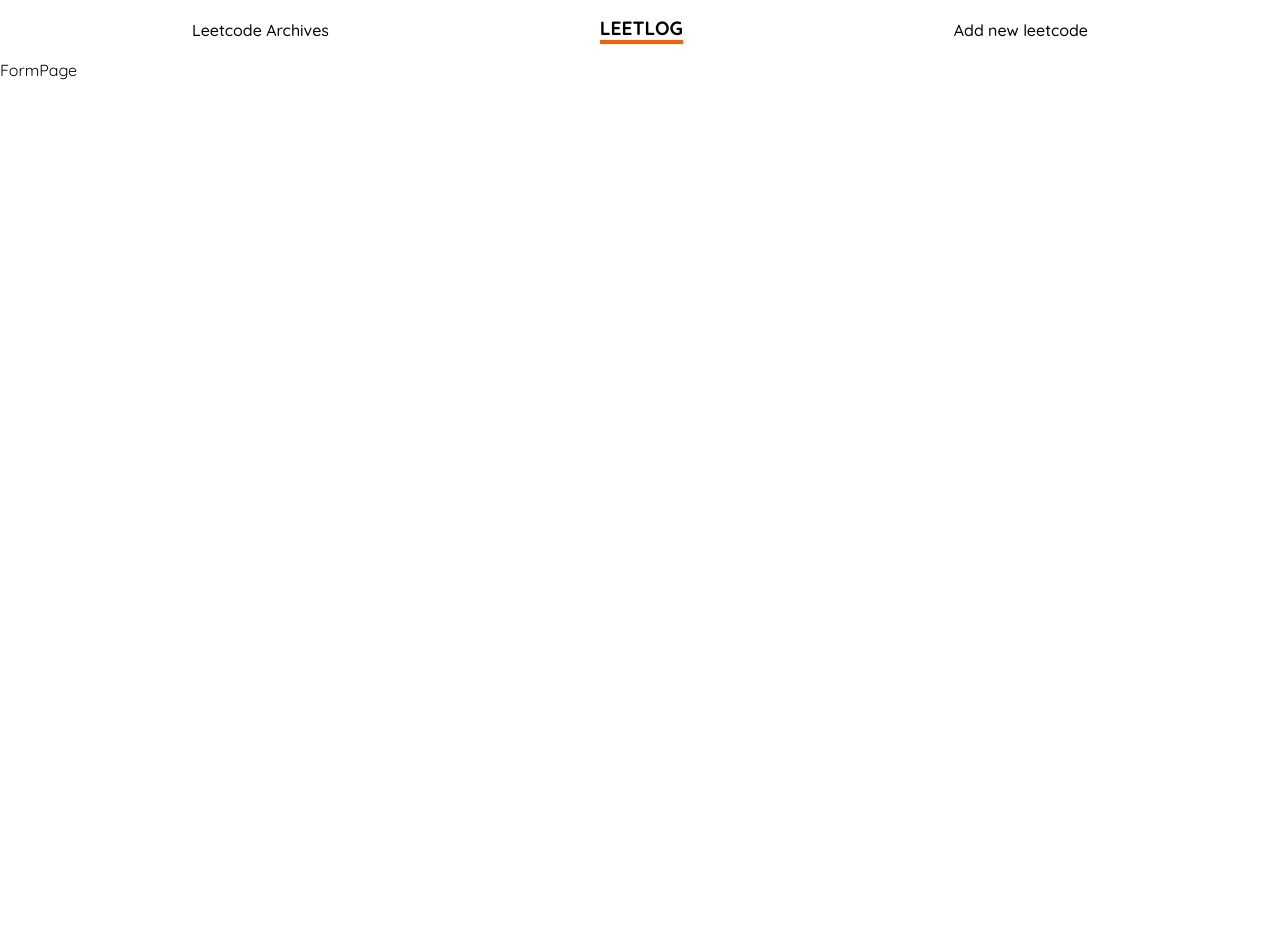
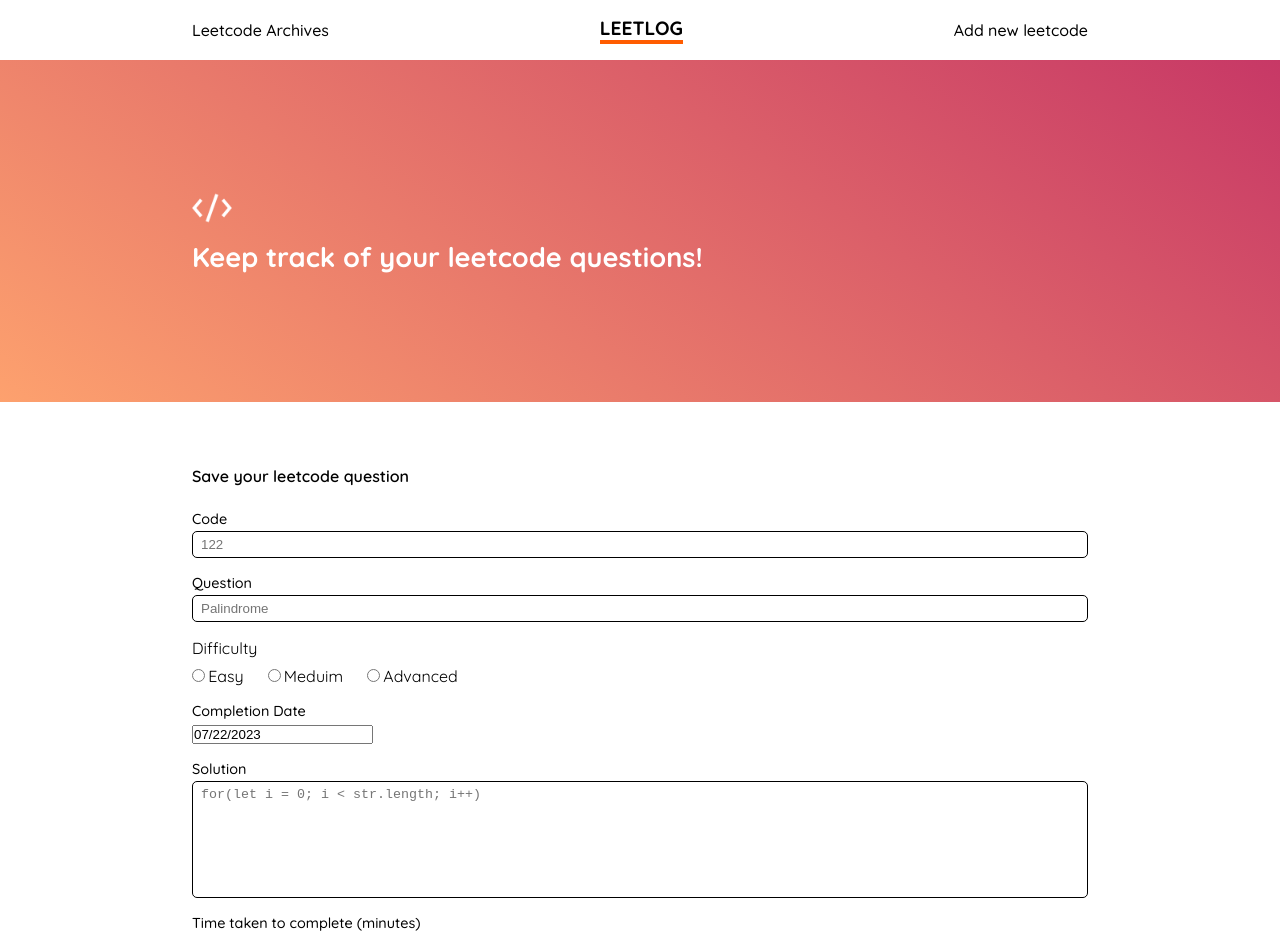
Before and after one commit to pichsophaneatdy/LeetLog, a React (Create React App) app: page /addNewLeetCode in a window 1280 px wide. Shown: the top 933 px of the page. Before the commit the page ends 800 px from the top, so only its background shows below. Built offline with nearby package versions, Linux system fonts and the light colour scheme; the HTML template or start-up script is replaced by a standard one.

Commit message:
Add formpage

```diff
--- a/package.json
+++ b/package.json
@@ -10,6 +10,7 @@
     "framer-motion": "^10.13.0",
     "graphql": "^16.7.1",
     "react": "^18.2.0",
+    "react-datepicker": "^4.16.0",
     "react-dom": "^18.2.0",
     "react-router-dom": "^6.14.2",
     "react-scripts": "5.0.1",
--- /dev/null
+++ b/src/components/Form/Form.jsx
@@ -0,0 +1,69 @@
+import React from 'react'
+import "./Form.scss";
+import DatePicker from "react-datepicker";
+import "react-datepicker/dist/react-datepicker.css";
+
+const Form = ({
+    code,
+    setCode,
+    question,
+    setQuestion,
+    date,
+    setDate,
+    solution,
+    setSolution,
+    duration,
+    setDuration,
+    setDifficulty,
+    handleSubmit,
+    success,
+    formError
+}) => {
+    return (
+        <form className="form" onSubmit={handleSubmit}>
+            <p className="form__title">Save your leetcode question</p>
+            {success && <p className="form__success">{success}</p>}
+            {formError && <p className="form__error">{formError}</p>}
+            {/* Code */}
+            <div className="form__control">
+                <label className="form__label">Code</label>
+                <input value={code} onChange={(e)=>setCode(e.target.value)} type="number" placeholder='122' className="form__input" />
+            </div>
+            {/* Question */}
+            <div className="form__control">
+                <label className="form__label">Question</label>
+                <input value={question} onChange={(e)=>setQuestion(e.target.value)} type="text" placeholder='Palindrome' className="form__input" />
+            </div>
+            {/* Difficulty */}
+            <div className="form__radio-control">
+                <p className="form__text">Difficulty</p>
+                <input onChange={()=>setDifficulty("Easy")} type="radio" name="Difficulty" className="form__radio-input" value="Easy" />
+                <label htmlFor="" className="form__radio-label">Easy</label>
+                <input onChange={()=>setDifficulty("Medium")} type="radio" name="Difficulty" className="form__radio-input" value="Medium" />
+                <label htmlFor="" className="form__radio-label">Meduim</label>
+                <input onChange={()=>setDifficulty("Advanced")} type="radio" name="Difficulty" className="form__radio-input" value="Advanced" />
+                <label htmlFor="" className="form__radio-label">Advanced</label>
+            </div>
+            {/* Date */}
+            <div className="form__control">
+                <label className="form__label">Completion Date</label>
+                <DatePicker selected={date} onChange={(date) => setDate(date)} />
+            </div>
+            {/* Solution */}
+            <div className="form__control">
+                <label className="form__label">Solution</label>
+                <textarea value={solution} onChange={(e)=>setSolution(e.target.value)}  rows="7" type="text" placeholder="for(let i = 0; i < str.length; i++)" className="form__input form__textarea" />
+            </div>
+            {/* Minutes */}
+            <div className="form__control">
+                <label className="form__label">Time taken to complete (minutes)</label>
+                <input value={duration} onChange={(e)=>setDuration(e.target.value)} type="number" placeholder="30" className="form__input" />
+            </div>
+            <div className="form__btn-container">
+                <button className="form__btn">Save</button>
+            </div>
+        </form>
+    )
+}
+
+export default Form
--- /dev/null
+++ b/src/components/Form/Form.scss
@@ -0,0 +1,72 @@
+@use "../../styles/_mixins" as *;
+@use "../../styles/_variables" as *;
+
+.form {
+    padding: 2rem 1rem;
+    @include tablet {
+        padding: 2rem 7%;
+    }
+    @include desktop {
+        padding: 4rem 15%;
+    }
+    &__title {
+        font-weight: 600;
+        margin-bottom: 1.5rem;
+    }
+    &__control {
+        display: flex;
+        flex-direction: column;
+        gap: 0.2rem;
+        margin-bottom: 1rem;
+    }
+    &__radio-control {
+        margin-bottom: 1rem;
+    }
+    &__text {
+        margin-bottom: 0.5rem;
+    }
+    &__label {
+        font-size: 0.9rem;
+        font-weight: 500;
+    }
+    &__input {
+        border: solid 1.5px black;
+        border-radius: 5px;
+        padding: 0.3rem 0.5rem;
+    }
+    &__radio-input {
+        margin-right: 0.2rem;
+    }
+    &__radio-label {
+        margin-right: 1.5rem;
+    }
+    &__textarea {
+        resize: none;
+    }
+    &__btn {
+        background-color: $pink;
+        color: white;
+        border: none;
+        padding: 0.3rem 2.5rem;
+        border-radius: 5px;
+        cursor: pointer;
+        &:hover {
+            background-color: $orange;
+            transition: all 0.3s;
+        }
+    }
+    &__success, &__error {
+        padding: 0.5rem 3rem;
+        margin: 1.5rem 0;
+        font-size: 0.8rem;
+    }
+    &__success {
+        color: green;
+        background-color: #f6fef6;
+    }
+    &__error {
+        color: red;
+        background-color: #fdf2f2;
+
+    };
+}
--- a/src/components/Hero/Hero.jsx
+++ b/src/components/Hero/Hero.jsx
@@ -1,12 +1,12 @@
 import React from 'react'
 import code from "../../assets/code.png";
 import "./Hero.scss";
-const Hero = () => {
+const Hero = ({title, subtitle}) => {
     return (
         <div className="hero">
             <img src={code} alt="" className="hero__icon" />
-            <p className="hero__title">Welcome to LeetLog!</p>
-            <p className="hero__subtitle">Did you do a lot of leetcode questions? We will help you keeping track of it!</p>
+            {title && <p className="hero__title">{title}</p>}
+            {subtitle && <p className="hero__subtitle">{subtitle}</p>}
         </div>
     )
 }
--- a/src/components/LeetcodeCard/LeetcodeCard.jsx
+++ b/src/components/LeetcodeCard/LeetcodeCard.jsx
@@ -1,13 +1,21 @@
 import React from 'react';
 import "./LeetcodeCard.scss";
-const LeetcodeCard = ({code, question, date, difficulty}) => {
+const LeetcodeCard = ({card}) => {
+    const {code, question, date, difficulty} = card;
+    const newDate = new Date(date).toString().split(" ").slice(1,4).join("/");
+
     return (
         <div className="card">
-            <p className="card__title">{code}</p>
+            <p className="card__title">#{code}</p>
             <p className="card__title">{question}</p>
-            <p className="card__subtitle">{difficulty}</p>
-            <p className="card__subtitle">{date}</p>
-            <button className="card__detail">Detail</button>
+            <div className="card__group">
+                <p className="card__subtitle">Difficulty: {difficulty}</p>
+                <p className="card__subtitle">Date: {newDate}</p>
+            </div>
+            <div className="card__container">
+                <button className="card__detail">Learn more</button>
+            </div>
+
         </div>
     )
 }
--- a/src/components/LeetcodeCard/LeetcodeCard.scss
+++ b/src/components/LeetcodeCard/LeetcodeCard.scss
@@ -0,0 +1,38 @@
+@use "../../styles/_mixins" as *;
+@use "../../styles/_variables" as *;
+
+.card {
+    background-color: $sand;
+    padding: 1.5rem;
+    border-radius: 10px;
+    font-weight: 600;
+    line-height: 1.4rem;
+    @include tablet{
+        flex-grow: 1;
+    }
+    &__title {
+        color: $pink;
+    }
+    &__subtitle {
+        font-size: 0.9rem;
+    }
+    &__group {
+        margin: 1rem 0 1.3rem 0;
+    }
+    &__container {
+        display: flex;
+        justify-content: flex-end;
+    }
+    &__detail {
+        color: $pink;
+        border: solid 1.5px $pink;
+        padding: 0.1rem 0.5rem;
+        border-radius: 10px;
+        &:hover {
+            color: orange;
+            border: solid 1.5px $orange;
+            transition: all 0.2s;
+            cursor: pointer;
+        }
+    }
+}
--- a/src/pages/FormPage/FormPage.jsx
+++ b/src/pages/FormPage/FormPage.jsx
@@ -1,9 +1,79 @@
 import React from 'react';
+import Hero from '../../components/Hero/Hero';
+import Form from '../../components/Form/Form';
+import {useState} from "react";
+import {useMutation} from "@apollo/client";
+import { addNewQuestionMutation } from '../../queries/queries';
+import { useNavigate } from 'react-router-dom';
 
 const FormPage = () => {
+    const [code, setCode] = useState();
+    const [question, setQuestion] = useState();
+    const [date, setDate] = useState(new Date());
+    const [solution, setSolution] = useState();
+    const [duration, setDuration] = useState();
+    const [difficulty, setDifficulty] = useState();
+
+    // Success or Fail Status
+    const [success, setSuccess] = useState("");
+    const [formError, setFormError] = useState("");
+
+    const clearInputValue = () => {
+        setCode("");
+        setQuestion("");
+        setSolution("");
+        setDuration("");
+        setDifficulty("");
+    }
+
+    // GraphQL
+    const [addLeetcode, {data, loading, error}] = useMutation(addNewQuestionMutation);
+
+    const navigate = useNavigate();
+    const handleSubmit = (e) => {
+        e.preventDefault();
+        let timestamp = date.getTime();
+        let newCode = Number(code);
+        let newDuration = Number(duration);
+
+        addLeetcode({
+            variables: {
+                code: newCode, question, date: timestamp, solution, duration: newDuration, difficulty
+            }
+        }).then((response) => {
+            clearInputValue();
+            setSuccess("Successfully uploaded your question");
+            setTimeout(() => {
+                navigate("/");
+            }, 2500)
+        }).catch((error) => {
+            clearInputValue();
+            setFormError("Unable to upload your question at the moment");
+            setTimeout(() => {
+                setFormError("");
+            }, 2500)
+        })
+    }
     return (
-        <div>
-            FormPage
+        <div className="formPage">
+            <Hero title="Keep track of your leetcode questions!"/>
+            <Form
+                code={code}
+                setCode={setCode}
+                question={question}
+                setQuestion={setQuestion}
+                date={date}
+                setDate={setDate}
+                solution={solution}
+                setSolution={setSolution}
+                duration={duration}
+                setDuration={setDuration}
+                difficulty={difficulty}
+                setDifficulty={setDifficulty}
+                handleSubmit={handleSubmit}
+                success={success}
+                formError={formError}
+            />
         </div>
     )
 }
--- a/src/pages/Homepage/Homepage.jsx
+++ b/src/pages/Homepage/Homepage.jsx
@@ -1,10 +1,25 @@
 import React from 'react';
 import Hero from '../../components/Hero/Hero';
+import LeetcodeCard from '../../components/LeetcodeCard/LeetcodeCard';
+import { useQuery } from '@apollo/client';
+import { getAllLeetcode } from '../../queries/queries';
+import "./Homepage.scss";
 
 const Homepage = () => {
+    const {loading, error, data} = useQuery(getAllLeetcode);
+
     return (
-        <div>
-            <Hero />
+        <div className="homepage">
+            <Hero title="Welcome to LeetLog!" subtitle="Did you do a lot of leetcode questions? We will help you keeping track of it!" />
+            <div className="homepage__container">
+                {loading && <p>Loading...</p>}
+                {error && <p>Error...</p>}
+                {
+                    data?.leetcodes?.map((question) => {
+                        return <LeetcodeCard key={question._id} card={question} />
+                    })
+                }
+            </div>
         </div>
     )
 }
--- a/src/pages/Homepage/Homepage.scss
+++ b/src/pages/Homepage/Homepage.scss
@@ -0,0 +1,19 @@
+@use "../../styles/_mixins" as *;
+@use "../../styles/_variables" as *;
+
+.homepage {
+    &__container {
+        padding: 2rem 1rem;
+        display: flex;
+        flex-direction: column;
+        gap:1rem;
+        flex-wrap: wrap;
+        @include tablet{
+            flex-direction: row;
+            padding: 3rem 7%;
+        }
+        @include desktop{
+            padding: 4rem 15%;
+        }
+    }
+}
--- a/src/queries/queries.js
+++ b/src/queries/queries.js
@@ -10,4 +10,12 @@
         }
     }
 `
-export {getAllLeetcode};
+const addNewQuestionMutation = gql `
+    mutation AddBook($code: Int!, $question: String!, $duration: Int!, $solution: String!, $date: Float!, $difficulty: String!){
+        addLeetcode(code: $code, question: $question, duration: $duration, solution: $solution, date: $date, difficulty: $difficulty) {
+            id,
+            question
+        }
+    }
+`
+export {getAllLeetcode, addNewQuestionMutation};
```
Also changed, not shown: 1 other file (tests, documents, lock files or other folders).
